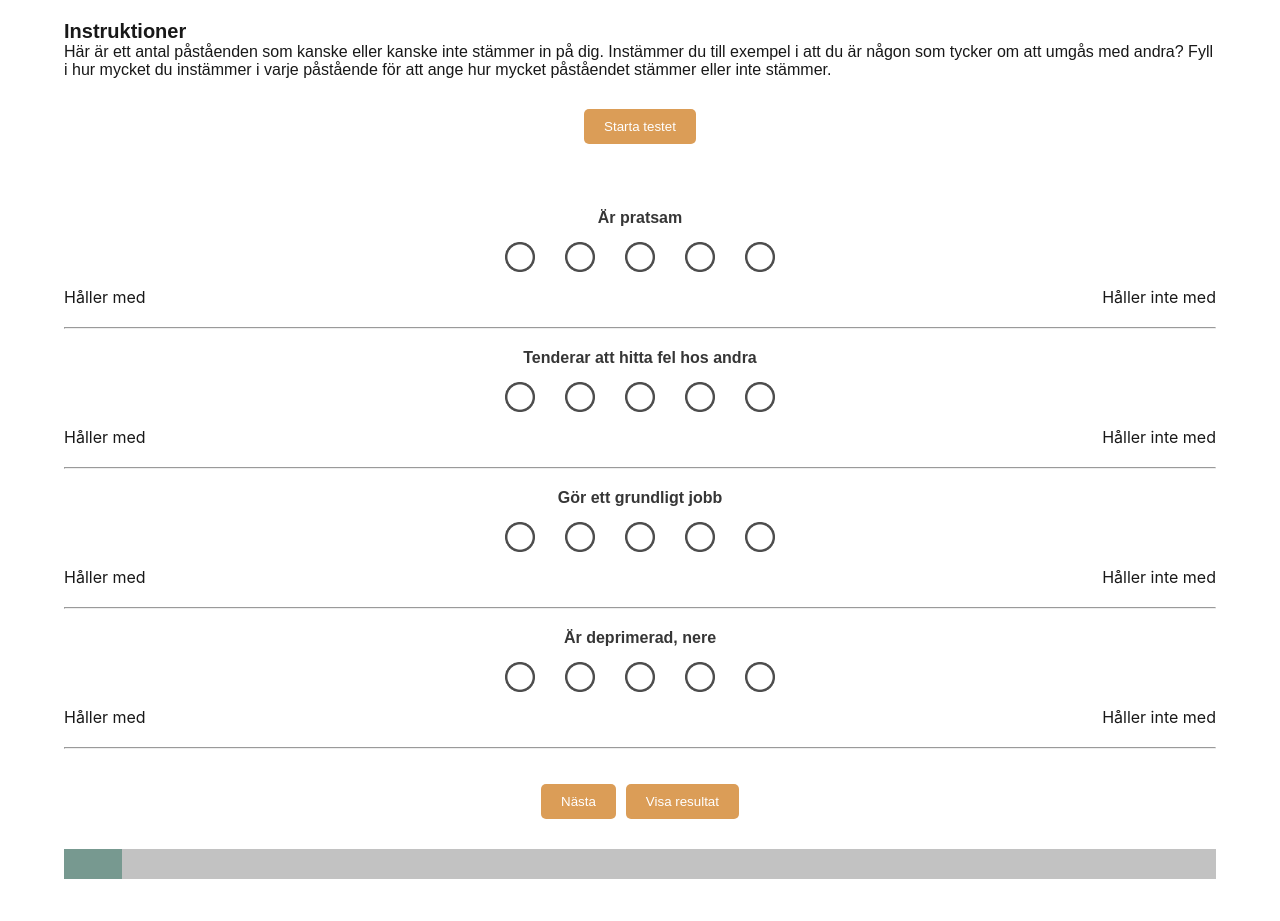
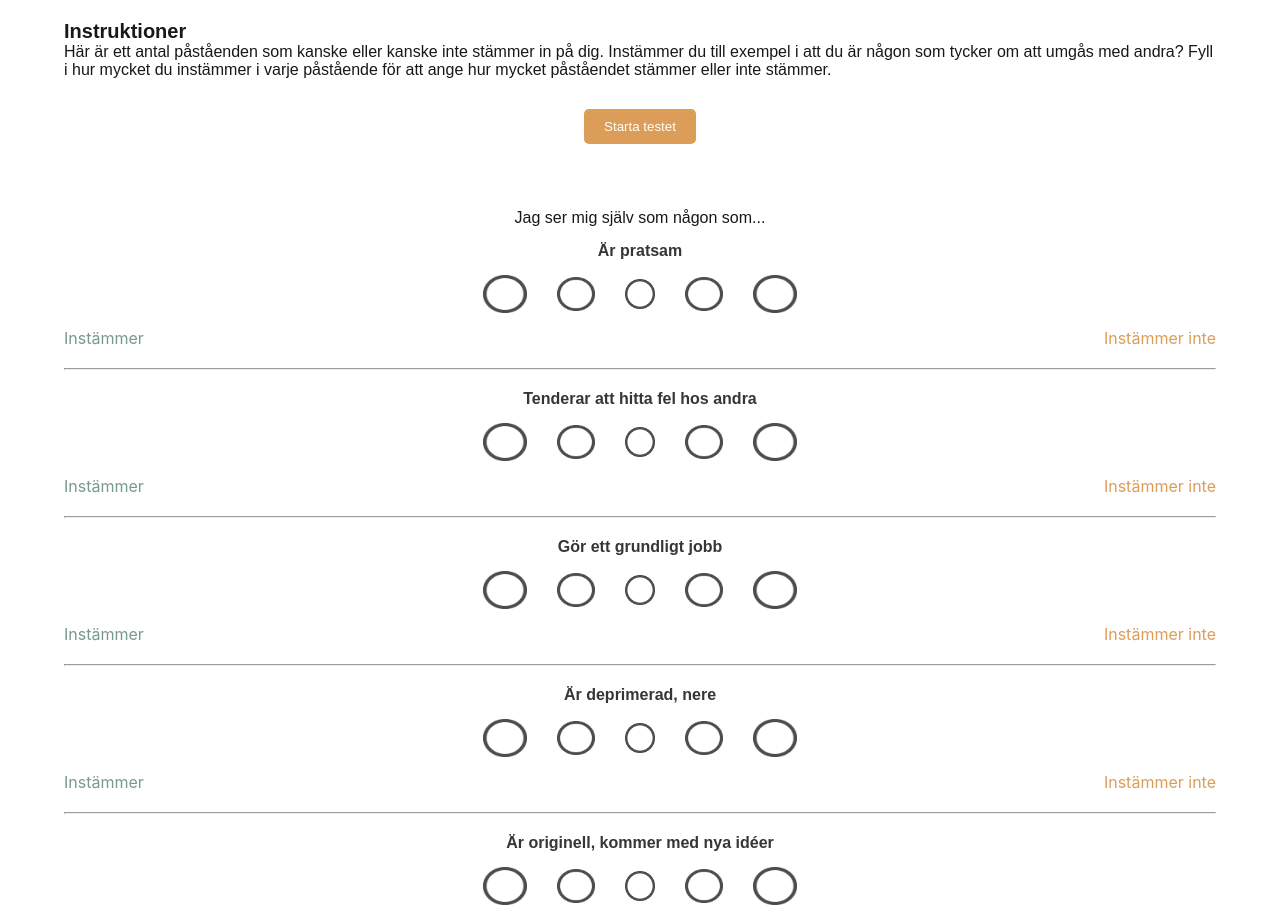
Before and after one commit to Mattssonm/bigFivePersonlighetstest, a React (Create React App) app: page / in a window 1280 px wide. Shown: the top 921 px of the page. Built offline with nearby package versions, Linux system fonts and the light colour scheme.

Commit message:
Add state and some css finish up

```diff
--- a/src/components/personalitytest/Answerbuttons.js
+++ b/src/components/personalitytest/Answerbuttons.js
@@ -3,14 +3,19 @@ import './Personalitytest.css'
 import buttonFull from '../../assets/buttons/button-full.png';
 import buttonEmpty from '../../assets/buttons/button-empty.png';
 
-export default function Answerbuttons() {
-	return (
+export default function Answerbuttons(props) {
+
+  function handleClick(num) {
+    props.updateState(props.index, num)
+  }
+
+  return (
 		<div className="flex-center buttonsContainer">
-			<img src={buttonEmpty} />
-			<img src={buttonEmpty}/>
-			<img src={buttonEmpty}/>
-			<img src={buttonEmpty}/>
-			<img src={buttonEmpty}/>
+			<img onClick={() => handleClick(1)} src={props.getState[props.index] === 1 ? buttonFull : buttonEmpty} />
+			<img onClick={() => handleClick(2)} src={props.getState[props.index] === 2 ? buttonFull : buttonEmpty}/>
+			<img onClick={() => handleClick(3)} src={props.getState[props.index] === 3 ? buttonFull : buttonEmpty}/>
+			<img onClick={() => handleClick(4)} src={props.getState[props.index] === 4 ? buttonFull : buttonEmpty}/>
+			<img onClick={() => handleClick(5)} src={props.getState[props.index] === 5 ? buttonFull : buttonEmpty}/>
 		</div>
 	)
 }
--- a/src/components/personalitytest/Personalitytest.css
+++ b/src/components/personalitytest/Personalitytest.css
@@ -1,18 +1,37 @@
+.buttonsContainer {
+  align-items: center;
+}
+
 .buttonsContainer img {
   width: 60px;
   height: 30px;
   padding: 0 15px;
-  /* transition: width 0.2s, height 0.2s; */
+  cursor: pointer;
 }
 
-.container img:hover {
-  cursor: pointer;
+.buttonsContainer img:first-child, .buttonsContainer img:last-child {
+  width: 74px;
+  height: 38px;
+}
+
+.buttonsContainer img:nth-child(2), .buttonsContainer img:nth-child(4) {
+  width: 68px;
+  height: 34px;
 }
 
 .statement p {
   text-align: center;
   font-weight: bold;
   color: rgb(54, 54, 54);
+}
+
+.agree {
+  color: var(--primary-color);
+}
+
+.disagree {
+  float: right;
+  color: var(--secondary-color);
 }
 
 #testProgress {
--- a/src/components/personalitytest/Personalitytest.js
+++ b/src/components/personalitytest/Personalitytest.js
@@ -1,4 +1,4 @@
-import React from 'react'
+import React, { useState } from 'react'
 import './Personalitytest.css'
 
 import Statementlist from './Statementlist'
@@ -6,9 +6,20 @@ import Button from '../general/Button'
 import Progressbar from './Progressbar'
 
 export default function Personalitytest() {
+  const [answers, setAnswers] = useState({
+      1: 0, 2: 0, 3: 0, 4: 0, 5: 0, 6: 0, 7: 0, 8: 0, 9: 0, 10: 0, 11: 0, 12: 0, 13: 0, 14: 0, 15: 0, 16: 0, 17: 0, 18: 0, 19: 0, 20: 0, 21: 0, 22: 0, 23: 0, 24: 0, 25: 0, 26: 0, 27: 0, 28: 0, 29: 0, 30: 0, 31: 0, 32: 0, 33: 0, 34: 0, 35: 0, 36: 0, 37: 0, 38: 0, 39: 0, 40: 0, 41: 0, 42: 0, 43: 0, 44: 0
+  })
+
+  function updateState( key, value ) {
+    setAnswers(prevState => {
+      return {...prevState, [key]: value}
+    })
+    console.log(answers)
+  }
+
   return (
     <div>
-        <Statementlist />
+      <Statementlist updateState={updateState} getState={answers} />
       <div className="flex-center">
         <Button text={"Nästa"} />
         <Button text={"Visa resultat"} />
--- a/src/components/personalitytest/Statement.js
+++ b/src/components/personalitytest/Statement.js
@@ -2,13 +2,13 @@ import React from 'react';
 import './Personalitytest.css'
 import Answerbuttons from  './Answerbuttons'
 
-export default function Statement({ statement, index }) {
+export default function Statement( { getState, updateState, statement, index } ) {
   return (
     <div key={index} className="statement">
       <p>{statement}</p>
-      <Answerbuttons />
-      <span>Håller med</span>
-      <span style={{float: "right"}}>Håller inte med</span>
+      <Answerbuttons index={index} updateState={updateState} getState={getState} />
+      <span className="agree">Instämmer</span>
+      <span className="disagree">Instämmer inte</span>
       <hr />
     </div>
   )
--- a/src/components/personalitytest/Statementlist.js
+++ b/src/components/personalitytest/Statementlist.js
@@ -2,24 +2,65 @@ import React from 'react';
 import './Personalitytest.css'
 import Statement from './Statement'
 
-export default function Statementlist() {
+export default function Statementlist(props) {
 
-  const statements = [
-    "Är pratsam",
-    "Tenderar att hitta fel hos andra",
-    "Gör ett grundligt jobb",
-    "Är deprimerad, nere"
-  ];
+  const statements = {
+    1: "Är pratsam",
+    2: "Tenderar att hitta fel hos andra",
+    3: "Gör ett grundligt jobb",
+    4: "Är deprimerad, nere",
+    5: "Är originell, kommer med nya idéer",
+    6: "Är reserverad",
+    7: "Är hjälpsam och osjälvisk mot andra",
+    8: "Kan vara något vårdslös",
+    9: "Är avspänd, hanterar stress väl",
+    10: "Är nyfiken på många olika saker",
+    11: "Är full av energi",
+    12: "Startar gräl med andra ",
+    13: "Är pålitlig i arbetet",
+    14: "Kan vara spänd",
+    15: "Är sinnrik, en djup tänkare",
+    16: "Sprider mycket entusiasm",
+    17: "Har en förlåtande läggning",
+    18: "Tenderar att vara oorganiserad",
+    19: "Oroar mig mycket",
+    20: "Har livlig fantasi",
+    21: "Tenderar att vara tystlåten",
+    22: "Är i allmänhet tillitsfull",
+    23: "Tenderar att vara lat",
+    24: "Är känslomässigt stabil, blir inte upprörd så lätt",
+    25: "Är uppfinningsrik",
+    26: "Har en självhävdande personlighet",
+    27: "Kan vara kall och distanserad",
+    28: "Framhärdar tills uppgiften är slutförd",
+    29: "Kan vara lynnig",
+    30: "Värdesätter konstnärliga, estetiska upplevelser",
+    31: "Är ibland blyg, hämmad",
+    32: "Är omtänksam och vänlig mot nästan alla",
+    33: "Gör saker effektivt",
+    34: "Förblir lugn i spända situationer",
+    35: "Föredrar rutinarbete",
+    36: "Är utåtriktad, sällskaplig",
+    37: "Är ibland ohövlig mot andra",
+    38: "Gör upp planer och fullföljer dem",
+    39: "Blir lätt nervös",
+    40: "Tycker om att reflektera, leka med idéer",
+    41: "Har få konstnärliga intressen",
+    42: "Tycker om att samarbeta med andra",
+    43: "Blir lätt distraherad",
+    44: "Har en utvecklad smak för konst, musik eller litteratur"
+  }
 
-  const statementsJSX = statements.map(( statement, index ) => {
-    return (
-      <Statement key={index} statement={statement} />
-    )
-  });
+  const jsx = Object.entries(statements).map(([key, value]) => {
+    // Pretty straightforward - use key for the key and value for the value.
+    // Just to clarify: unlike object destructuring, the parameter names don't matter here.
+    return <Statement index={key} statement={value} updateState={props.updateState} getState={props.getState} />
+  })
 
-	return (
+	return <div>
+    <p className="align-center">Jag ser mig själv som någon som...</p>
 		<div className="statementList">
-			{statementsJSX}
+			{jsx}
 		</div>
-	)
+  </div>
 }
--- a/src/components/results/Traitdescription.js
+++ b/src/components/results/Traitdescription.js
@@ -5,6 +5,5 @@ export default function Traitdescription(props) {
   return <div className="align-center">
       <h3>{props.trait}</h3>
       <p>{props.description}</p>
-      <span></span>
     </div>
 }
--- a/src/components/results/Traitlist.js
+++ b/src/components/results/Traitlist.js
@@ -4,15 +4,13 @@ import Traitdescription from './Traitdescription'
 import Traitpercentage from './Traitpercentage'
 
 export default function Traitlist(props) {
-  let jsx = []
-  console.log(props.traits);
-  props.traits.forEach(element => {
-    jsx.push(
-      <Traitdescription trait={element.trait} description={element.description}/>,
-      <Traitpercentage traitScore={element.traitScore}/>,
-      <br />
-      )
-  });
+
+  const jsx = props.traits.map(( element, index ) => {
+    return <div key={index}>
+        <Traitdescription trait={element.trait} description={element.description}/>
+        <Traitpercentage traitScore={element.traitScore}/>
+      </div>
+  })
 
   return <div>{jsx}</div>;
 }
```
Lines whose indentation alone changed are shown as unchanged.
